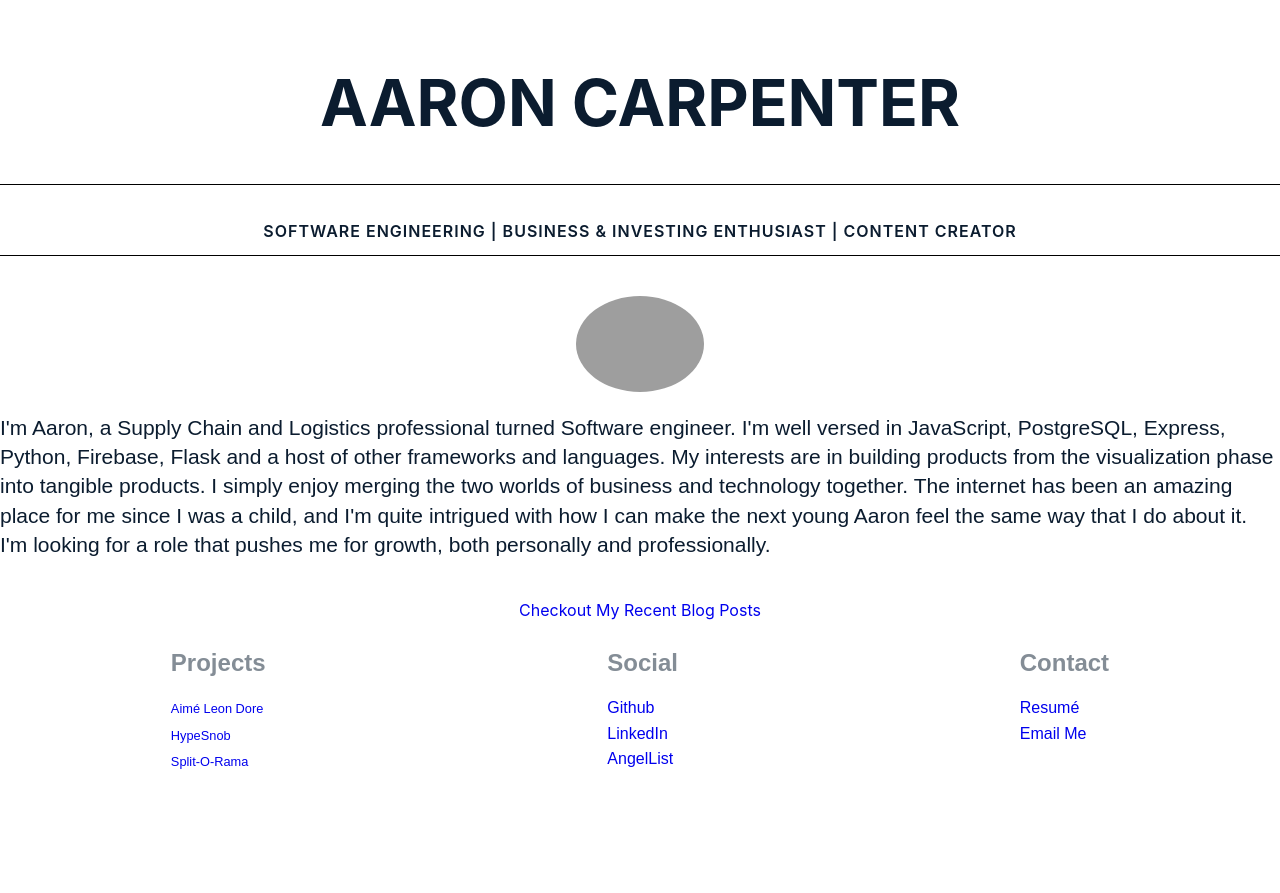
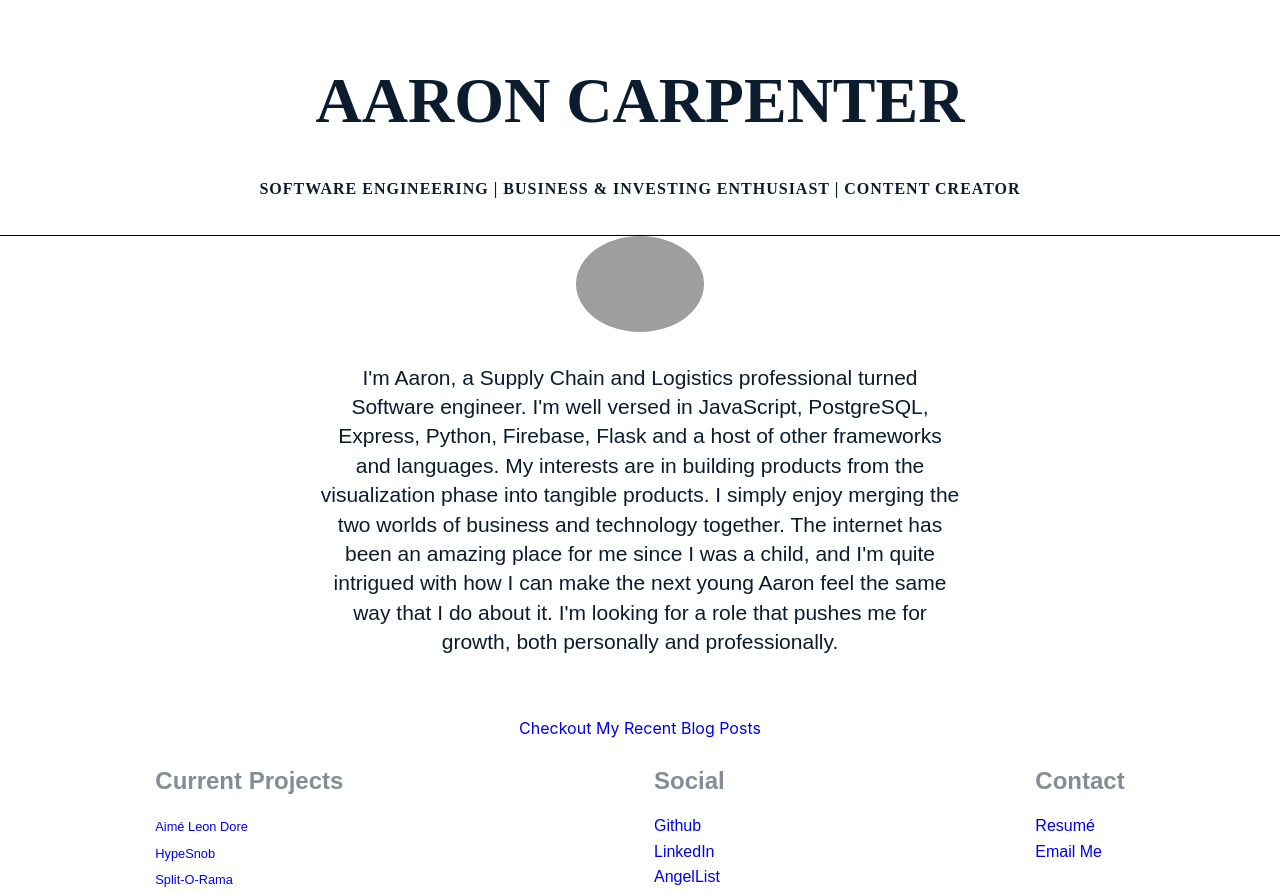
Before and after one commit to aaronkcarpenter/Portfolio-Blog, a Gatsby site: page / in a window 1280 px wide. Before the commit the page ends 800 px from the top, so only its background shows below. Built offline with nearby package versions, Linux system fonts and the light colour scheme; Gatsby itself is replaced by a stand-in of ours; grey boxes are pictures that could not be loaded.

Commit message:
Continued Blog Building

```diff
--- a/src/pages/index.js
+++ b/src/pages/index.js
@@ -10,18 +10,22 @@ export default function Home({ data }) {
 
   return (
     <div>
-      <div className='title-header'>
-        <h1>{title}</h1>
+      <div className='headers-container'>
+        <div className='title-header'>
+          <h1>{title}</h1>
+        <div className='subheader-home'>
+          <p>{description}</p>
+        </div>
+        </div>
       </div>
-      <div className='subheader-home'>
-        <p>{description}</p>
-      </div>
+      {/* <div className='subheader-home'>
+      </div> */}
       <div className='image-container'>
         <img  className='header-photo' alt='Sexy Man' src={data.image.publicURL} />
       </div>
       {/* <Blog /> */}
-      <div className='bio'>
-        <p>
+      <div className='bio-container'>
+        <p className='bio-container__child'>
           I'm Aaron, a Supply Chain and Logistics professional turned Software engineer.
           I'm well versed in JavaScript, PostgreSQL, Express, Python, Firebase, Flask
           and a host of other frameworks and languages. My interests are in building
@@ -38,11 +42,11 @@ export default function Home({ data }) {
       <div className='main-container'>
         <div className='projects-section'>
           <div className='projects-header'>
-            <h2>Projects</h2>
+            <h2>Current Projects</h2>
           </div>
           <div className='projects-links link-one'>
             <small>
-              <a href='https://app-academy-capstone-project.web.app/'>Aimé Leon Dore</a>
+              <a href='https://app-academy-capstone-project.web.app/' target='_blank'>Aimé Leon Dore</a>
               <span>
                 {/* <img alt='Clothing Website' src-'/#' className='project-one__image' /> */}
               </span>
@@ -50,12 +54,12 @@ export default function Home({ data }) {
           </div>
           <div className='projects-links link-two'>
             <small>
-              <a href='https://hypesnob.herokuapp.com/'>HypeSnob</a>
+              <a href='https://hypesnob.herokuapp.com/' target='_blank'>HypeSnob</a>
             </small>
           </div>
           <div className='projects-links link-three'>
             <small>
-              <a href='http://splitorama.herokuapp.com/'>Split-O-Rama</a>
+              <a href='http://splitorama.herokuapp.com/' target='_blank'>Split-O-Rama</a>
             </small>
           </div>
         </div>
@@ -64,13 +68,13 @@ export default function Home({ data }) {
             <h2>Social</h2>
           </div>
           <div className='socials-links link-one'>
-            <a href='https://www.github.com/aaronkcarpenter'>Github</a>
+            <a href='https://www.github.com/aaronkcarpenter' target='_blank'>Github</a>
           </div>
           <div className='socials-links link-two'>
-            <a href='https://www.linkedin.com/in/aaronkcarpenter'>LinkedIn</a>
+            <a href='https://www.linkedin.com/in/aaronkcarpenter' target='_blank'>LinkedIn</a>
           </div>
           <div className='socials-links link-three'>
-            <a href='https://angel.co/u/aaron-carpenter-4'>AngelList</a>
+            <a href='https://angel.co/u/aaron-carpenter-4' target='_blank'>AngelList</a>
           </div>
         </div>
         <div className='contact-section'>
--- a/src/styling/blog.css
+++ b/src/styling/blog.css
@@ -12,33 +12,32 @@ body {
   max-height: 100vh;
 }
 
+.headers-container {
+  display: flex;
+  flex-direction: column;
+  align-items: center;
+  border-bottom: 1px solid black;
+}
+
 .title-header {
   font-size: 2em;
+  font-family: Qualy;
   margin: 0.67em 0;
   text-transform: uppercase;
-  display: flex;
-  flex-direction: row;
-  justify-content: center;
-  border-bottom: 1px solid black;
+  text-align: center;
 }
 
 .subheader-home {
   /* font-size: 1.2em;
   margin: 0.4em 0; */
-
-  border-bottom: 1px solid black;
-  margin-bottom: 40px;
-  /* color: #47bec7; */
-  /* color: #848d96; */
+  /* margin: 0.67em 0; */
   font-size: 16px;
   line-height: 100%;
   letter-spacing: 1px;
   text-transform: uppercase;
   font-weight: 600;
-
-  display: flex;
-  flex-direction: row;
-  justify-content: center;
+  font-family: Qualy;
+  text-align: center;
 }
 
 .image-container {
@@ -65,12 +64,23 @@ a {
   color: red;
 }
 
-.bio {
+.bio-container {
   margin-bottom: 40px;
-  font-family: Lora, sans-serif;
+  /* font-family: Lora, sans-serif; */
+  font-family: Geosanslight, sans-serif;
   /* color: #848d96; */
   font-size: 21px;
   line-height: 140%;
+  display: flex;
+  flex-direction: row;
+  justify-content: center;
+  text-align: center;
+  margin-top: 10px;
+  /* background-color: orange; */
+}
+
+.bio-container__child {
+  width: 50%;
 }
 
 .projects-section,
```
